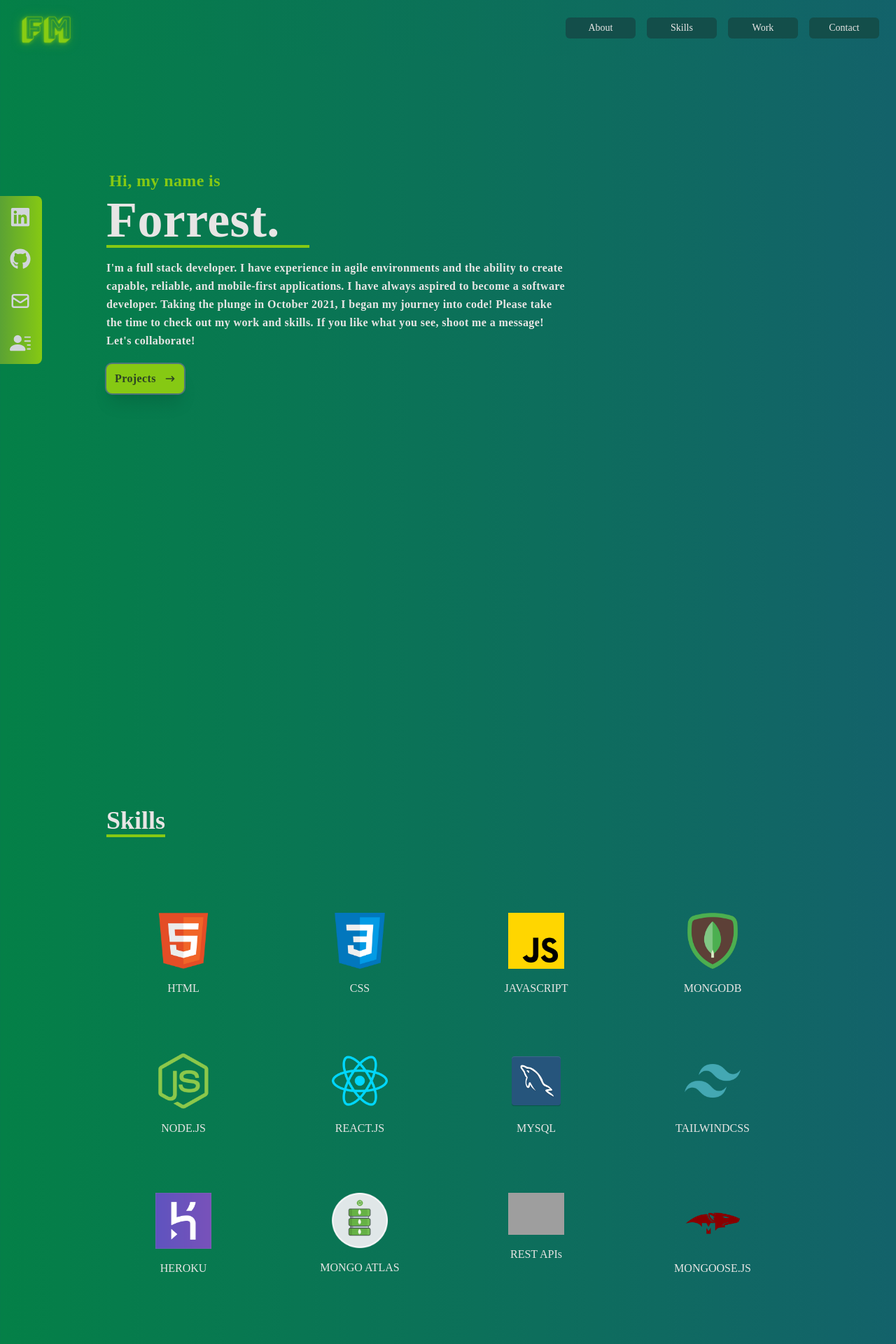
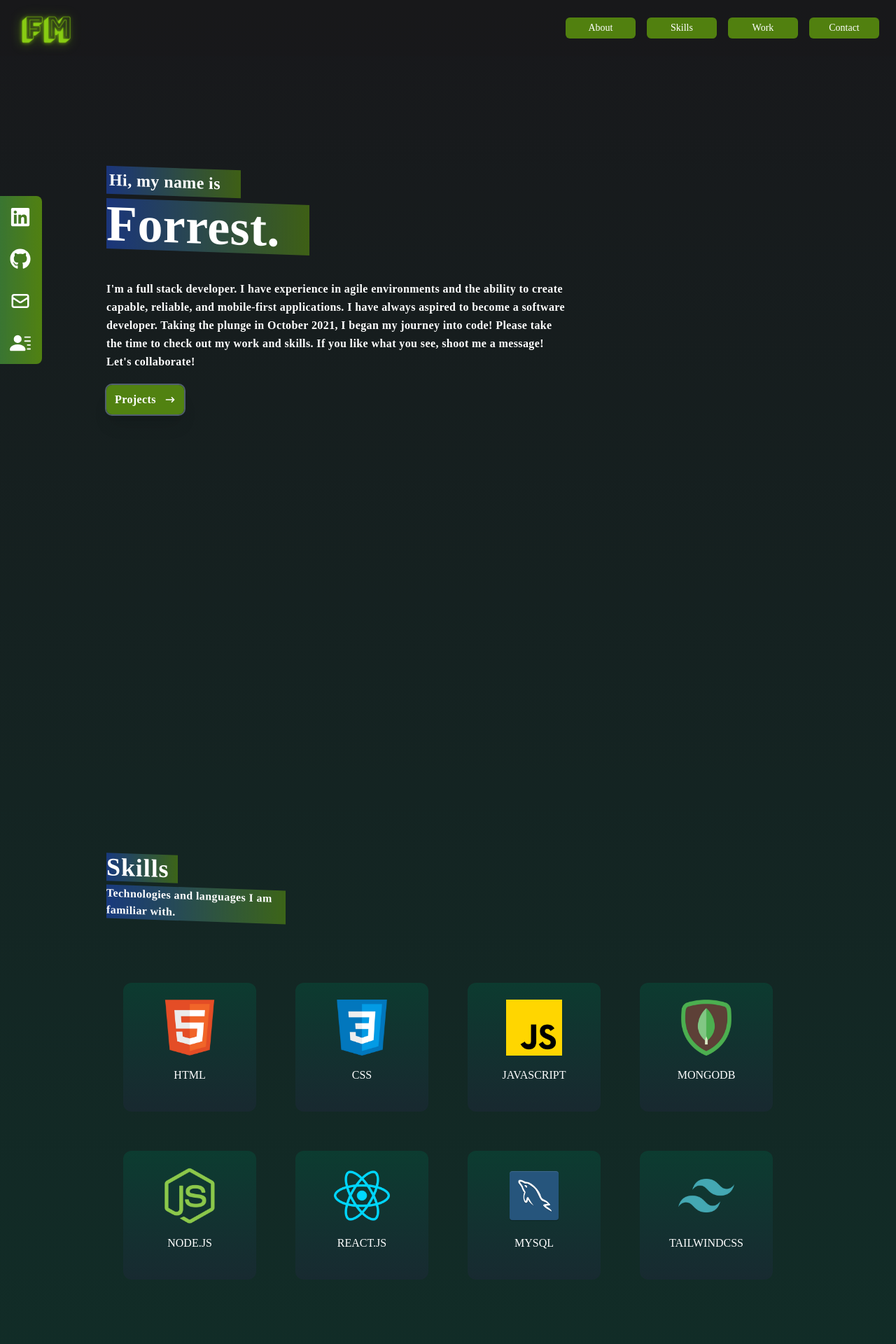
Before and after one commit to fmills89/portfolio, a React (Create React App) app: page / in a window 1280 px wide. Shown: the top 1920 px of the page at 70% size. Built offline with nearby package versions, Linux system fonts and the light colour scheme; grey boxes are pictures that could not be loaded.

Commit message:
updated portfolio design

```diff
--- a/src/components/Contact/index.js
+++ b/src/components/Contact/index.js
@@ -4,13 +4,13 @@ import axios from 'axios';
 const style = {
   container: `w-full h-screen flex justify-center items-center`,
   formContainer: `max-w-[1000px] `,
-  form: `flex flex-col w-[300px] md:w-[600px] pt-60`,
+  form: `flex flex-col w-[300px] md:w-[600px] `,
   pContainer: `pb-8 text-center md:text-left`,
-  headerStyle: `text-4xl font-bold inline border-b-4 border-[#86c913]`,
-  textStyle: `pt-4`,
+  headerStyle: `text-4xl font-bold boxDeco w-[150px]`,
+  textStyle: `py-2 mt-2 boxDeco w-[270px]`,
   emailButton: `ml-3`,
   inputStyle: `p-2 bg-[#e0ebe6] rounded-md my-2 text-slate-900`,
-  button: `flex items-center mx-auto mt-8 bg-[#86c913] p-4 rounded-lg text-slate-900/75 shadow-xl font-bold`,
+  button: `flex items-center mx-auto my-8 bg-lime-600/75 p-2 px-4 rounded-lg shadow-xl font-bold`,
 };
 
 const Contact = () => {
--- a/src/components/Home/index.js
+++ b/src/components/Home/index.js
@@ -4,11 +4,11 @@ import { Link } from 'react-scroll';
 
 const style = {
   homeContainer: `w-full h-screen mb-80`,
-  headerContainer: `max-w-[1000px] h-full mx-auto pl-3 flex flex-col justify-center tracking-wide leading-relaxed`,
-  headerFont: `text-2xl font-bold text-[#86c913] p-1 box-decoration-clone w-48`,
-  header2Font: `text-5xl sm:text-7xl font-bold w-[190px] md:w-[290px] border-[#86c913] border-b-4`,
-  pFont: `py-4 max-w-[800px] font-bold md:w-2/3`,
-  button: `group shadow-xl rounded-lg px-3 py-2 mt-4 md:mt-1 flex items-center text-slate-900/75 font-bold bg-[#86c913] hover:bg-teal-600/75 ring-2 ring-slate-500/75 hover:ring-[#86c913]`,
+  headerContainer: `max-w-[1000px] h-full m-4 md:mx-auto pl-3 flex flex-col justify-center tracking-wide leading-relaxed`,
+  headerFont: `text-2xl font-bold p-1 mb-2 boxDeco w-48`,
+  header2Font: `text-5xl sm:text-7xl font-bold w-[200px] md:w-[290px] boxDeco`,
+  pFont: `py-4 mt-6 max-w-[800px] font-bold md:w-2/3`,
+  button: `group shadow-xl rounded-lg px-3 py-2 mt-4 md:mt-1 flex items-center font-bold bg-lime-600/75 hover:bg-emerald-900/75 ring-2 ring-slate-500/75 hover:ring-[#86c913]`,
   buttonSpan: `group-hover:rotate-90 duration-300`,
   // customContainer: `border-4 border-slate-800/75 w-80 flex flex-col justify-center p-2 bg-lime-500/75 shadow-xl rounded`,
 };
@@ -20,7 +20,6 @@ const Home = () => {
       <div className={style.headerContainer}>
         <p className={style.headerFont}>Hi, my name is</p>
         <h1 className={style.header2Font}>Forrest.</h1>
-
         <p className={style.pFont}>
           I'm a full stack developer. I have experience in agile environments
           and the ability to create capable, reliable, and mobile-first
--- a/src/components/Navbar/index.js
+++ b/src/components/Navbar/index.js
@@ -7,9 +7,9 @@ import logo from '../../assets/logos/logo.png';
 import Footer from '../Footer';
 
 const style = {
-  headerContainer: `fixed w-full h-[80px] flex justify-between items-center px-4 bg-gradient-to-r from-[#048047]/50 to-[#13626a]/50`,
+  headerContainer: `fixed w-full h-[80px] flex justify-between items-center px-4 bg-zinc-900/75 z-10 top-0`,
   navContainer: `hidden md:flex`,
-  button: ` md:w-[100px] w-14 md:w-22 h-[30px] bg-teal-900 rounded-md m-2 text-xs md:text-sm hover:underline underline-offset-4`,
+  button: ` md:w-[100px] w-14 md:w-22 h-[30px] bg-lime-600/75 rounded-md m-2 text-xs md:text-sm hover:underline underline-offset-4`,
   mobileMenu: `absolute top-0 left-0 w-full h-screen bg-gradient-to-r from-[#048047] to-[#13626a] flex flex-col justify-center items-center`,
   mobileLi: `py-5 text-4xl underline underline-offset-8`,
   socialIcons: `hidden lg:flex fixed flex-col top-[35%] left-0 `,
@@ -62,7 +62,7 @@ const Navbar = () => {
 
         {/* Mobile Menu */}
         <ul className={!nav ? 'hidden' : style.mobileMenu}>
-          <li className={style.mobileLi}>
+          {/* <li className={style.mobileLi}>
             <Link
               onClick={handleClick}
               to="home"
@@ -72,7 +72,7 @@ const Navbar = () => {
             >
               Home
             </Link>
-          </li>
+          </li> */}
           <li className={style.mobileLi}>
             <Link
               onClick={handleClick}
--- a/src/components/Skills/index.js
+++ b/src/components/Skills/index.js
@@ -15,9 +15,10 @@ import Mongoose from '../../assets/logos/mongoose.png';
 const style = {
   skillsScreen: `w-full md:h-screen py-40`,
   skillsContainer: `max-w-[1000px] text-center md:text-left mx-auto p-3 flex flex-col justify-center w-full h-full`,
-  skillsHeader: `text-4xl font-bold inline border-b-4 border-[#86c913]`,
-  skillGrid: `w-full grid grid-cols-2 sm:grid-cols-4 gap-8 text-center md:py-8 md:mt-16 mt-10`,
-  skillsCard: ` hover:scale-110 duration-500 rounded-xl p-4`,
+  skillsHeader: `text-4xl font-bold text-center md:text-left w-[102px] boxDeco tracking-wide`,
+  skillsP: `mt-2 boxDeco w-64 font-bold tracking-wide text-left`,
+  skillGrid: `w-full grid grid-cols-2 sm:grid-cols-4 md:gap-2 text-center md:mt-16 mt-10 `,
+  skillsCard: ` hover:scale-110 duration-500 rounded-xl p-6 m-2 md:m-6 bg-gradient-to-t from-slate-800/50 to-emerald-900/50`,
   imgContainer: ``,
   imgStyle: `w-20 mx-auto`,
   label: `my-4`,
@@ -28,8 +29,11 @@ const Skills = () => {
     <div name="skills" className={style.skillsScreen}>
       {/* Container */}
       <div className={style.skillsContainer}>
-        <div className="">
+        <div>
           <p className={style.skillsHeader}>Skills</p>
+          <p className={style.skillsP}>
+            Technologies and languages I am familiar with.
+          </p>
         </div>
         <div className={style.skillGrid}>
           <div className={style.skillsCard}>
@@ -84,7 +88,7 @@ const Skills = () => {
               <p className={style.label}>TAILWINDCSS</p>
             </div>
           </div>
-          <div className={style.skillsCard}>
+          {/* <div className={style.skillsCard}>
             <div className={style.imgContainer}>
               <img className={style.imgStyle} src={Heroku} alt="Heroku icon" />
               <p className={style.label}>HEROKU</p>
@@ -119,7 +123,7 @@ const Skills = () => {
               />
               <p className={style.label}>MONGOOSE.JS</p>
             </div>
-          </div>
+          </div> */}
         </div>
       </div>
     </div>
--- a/src/components/Work/index.js
+++ b/src/components/Work/index.js
@@ -6,18 +6,19 @@ import Weather from '../../assets/img/weather-app.png';
 import Hookin from '../../assets/img/hookin.png';
 
 const style = {
-  workScreen: `w-full md:h-[1900px] my-60`,
+  workScreen: `w-full md:h-[1900px] my-60 `,
   workContainer: `max-w-[1000px] md:text-left text-center mx-auto flex flex-col justify-center w-full h-full px-3`,
-  workHeader: `text-4xl font-bold text-center inline border-b-4 border-[#86c913]`,
+  workHeader: `text-4xl font-bold text-center md:text-left w-24 boxDeco tracking-wide`,
+  workP: `mt-2 p-2 text-left w-[280px] boxDeco`,
   workGrid: `grid sm:grid-cols-2 md:grid-cols-2 gap-4 pt-8`,
-  imgContainer: `shadow-lg shadow-[##5f787b] rounded-md flex justify-center items-center mx-6 content-div `,
+  imgContainer: `shadow-lg shadow-[##5f787b] rounded-md flex justify-center items-center mx-4 content-div`,
   projectTitle: `text-lg font-bold tracking-wider flex justify-center`,
-  label: `p-2 text-amber-400 m-4 text-center hover:scale-110 w-70 underline underline-offset-8`,
-  buttonContainer: `pt-2 m-4 text-center text-slate-900/75`,
-  workBtn: `font-bold text-lg rounded-lg
-  shadow-lg shadow-green-500/50 transition ease-in-out bg-[#86c913] hover:scale-110
-  hover:bg-amber-300/75 duration-400 px-4 py-3 m-2`,
-  projectTile: `border-4 border-slate-800 rounded-lg bg-slate-800/75 my-6`,
+  label: `p-2 m-4 text-center hover:scale-110 w-70 underline underline-offset-8`,
+  buttonContainer: `pt-2 m-4 text-center`,
+  workBtn: `w-20 font-base rounded-lg
+  shadow-lg shadow-green-800/50 transition ease-in-out bg-lime-600 hover:scale-110
+  hover:bg-teal-600/75 duration-400 px-4 py-1 m-2`,
+  projectTile: `bg-gradient-to-t from-slate-800/50 to-emerald-900/50 rounded-lg my-6`,
 };
 
 const Work = () => {
@@ -26,7 +27,7 @@ const Work = () => {
       <div className={style.workContainer}>
         <div className="">
           <p className={style.workHeader}>Work</p>
-          <p className="py-6">Check out some of my recent work.</p>
+          <p className={style.workP}>Check out some of my recent work.</p>
         </div>
 
         <div className={style.workGrid}>
@@ -40,9 +41,26 @@ const Work = () => {
             ></div>
             <div className={style.buttonContainer}>
               <a href="https://afternoon-eyrie-17690.herokuapp.com/">
-                <button className={style.workBtn}>Demo</button>
+                <button className={style.workBtn}>Live</button>
               </a>
               <a href="https://github.com/fmills89/poke-teams-builder">
+                <button className={style.workBtn}>Repo</button>
+              </a>
+            </div>
+          </div>
+          <div className={style.projectTile}>
+            <span className={style.projectTitle}>
+              <p className={style.label}>Hookin-C</p>
+            </span>
+            <div
+              style={{ backgroundImage: `url(${Hookin})` }}
+              className={style.imgContainer}
+            ></div>
+            <div className={style.buttonContainer}>
+              <a href="https://hookinc.netlify.app/">
+                <button className={style.workBtn}>Live</button>
+              </a>
+              <a href="https://github.com/fmills89/hookin-c">
                 <button className={style.workBtn}>Repo</button>
               </a>
             </div>
@@ -57,7 +75,7 @@ const Work = () => {
             ></div>
             <div className={style.buttonContainer}>
               <a href="https://forkify-fmills89.netlify.app/">
-                <button className={style.workBtn}>Demo</button>
+                <button className={style.workBtn}>Live</button>
               </a>
               <a href="https://github.com/fmills89/forkify">
                 <button className={style.workBtn}>Repo</button>
@@ -74,7 +92,7 @@ const Work = () => {
             ></div>
             <div className={style.buttonContainer}>
               <a href="https://fmills89.github.io/brew-me/">
-                <button className={style.workBtn}>Demo</button>
+                <button className={style.workBtn}>Live</button>
               </a>
               <a href="https://github.com/fmills89/brew-me">
                 <button className={style.workBtn}>Repo</button>
@@ -91,26 +109,9 @@ const Work = () => {
             ></div>
             <div className={style.buttonContainer}>
               <a href="https://main--heroic-cactus-a367a9.netlify.app/">
-                <button className={style.workBtn}>Demo</button>
+                <button className={style.workBtn}>Live</button>
               </a>
               <a href="https://github.com/fmills89/weather-app">
-                <button className={style.workBtn}>Repo</button>
-              </a>
-            </div>
-          </div>
-          <div className={style.projectTile}>
-            <span className={style.projectTitle}>
-              <p className={style.label}>Hookin-C</p>
-            </span>
-            <div
-              style={{ backgroundImage: `url(${Hookin})` }}
-              className={style.imgContainer}
-            ></div>
-            <div className={style.buttonContainer}>
-              <a href="https://hookinc.netlify.app/">
-                <button className={style.workBtn}>Demo</button>
-              </a>
-              <a href="https://github.com/fmills89/hookin-c">
                 <button className={style.workBtn}>Repo</button>
               </a>
             </div>
--- a/src/index.css
+++ b/src/index.css
@@ -6,8 +6,8 @@
 
 @layer base {
   body {
-    @apply font-[Rubik] text-stone-200;
-    @apply bg-gradient-to-r from-[#048047] to-[#13626a];
+    @apply font-[Rubik] text-white;
+    @apply bg-gradient-to-b from-zinc-900 to-emerald-900;
   }
   li {
     @apply px-4;
@@ -27,13 +27,17 @@
 }
 
 .socialPopouts {
-  @apply w-[160px] h-[60px] flex justify-between items-center ml-[-100px] hover:ml-[-10px] duration-300 bg-gradient-to-r from-[#13626a] to-[#86c913];
+  @apply w-[160px] h-[60px] flex justify-between items-center ml-[-100px] hover:ml-[-10px] duration-300 bg-gradient-to-r from-[#13626a] to-lime-600/75;
 }
 
 .socialPopoutsAccent {
-  @apply flex justify-between items-center w-full text-gray-300;
+  @apply flex justify-between items-center w-full;
 }
 
 .mobileFooter {
   @apply w-[60px] h-[60px] flex rounded-lg bg-[#86c913] opacity-75 hover:opacity-100;
 }
+
+.boxDeco {
+  @apply box-decoration-clone bg-gradient-to-l from-lime-600/50 to-blue-700/50 skew-y-2;
+}
```
